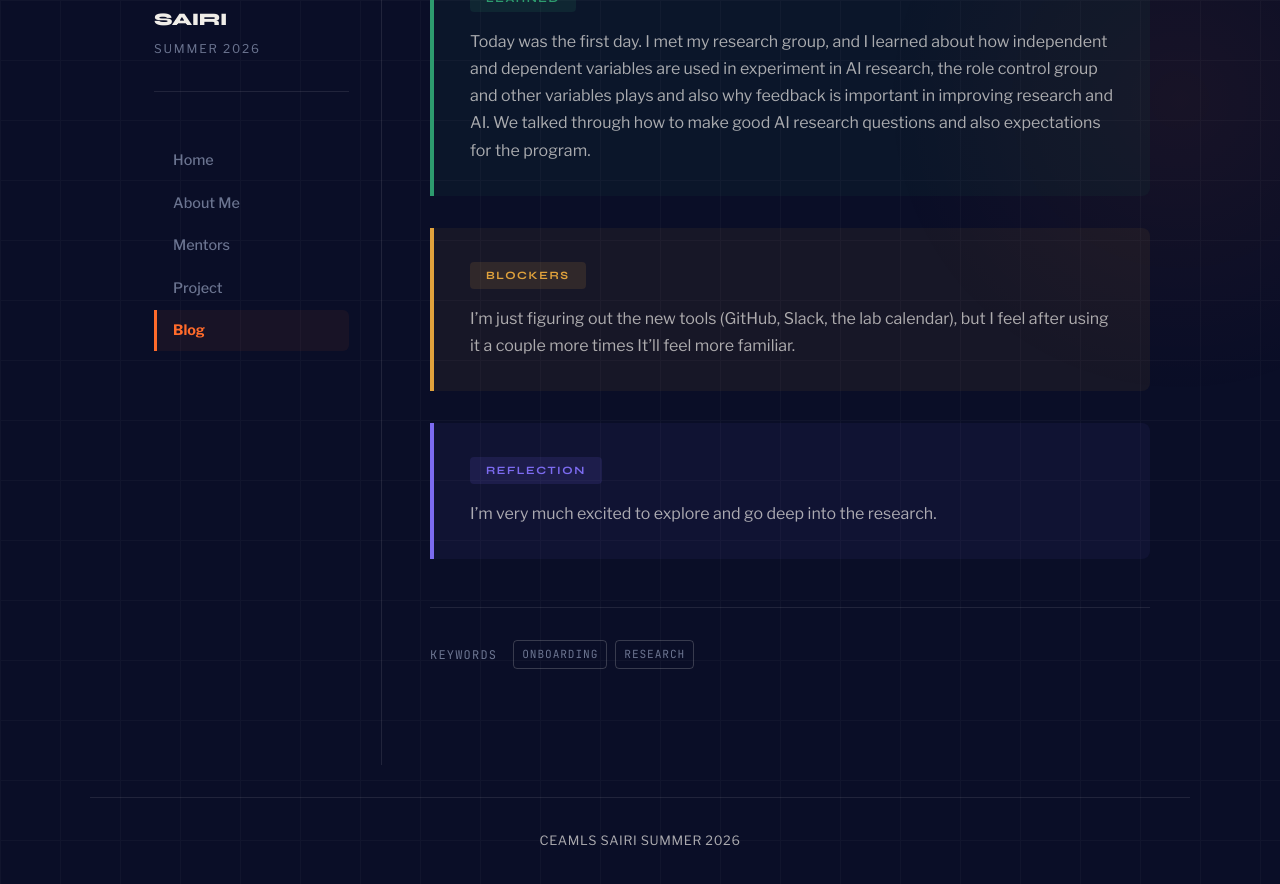
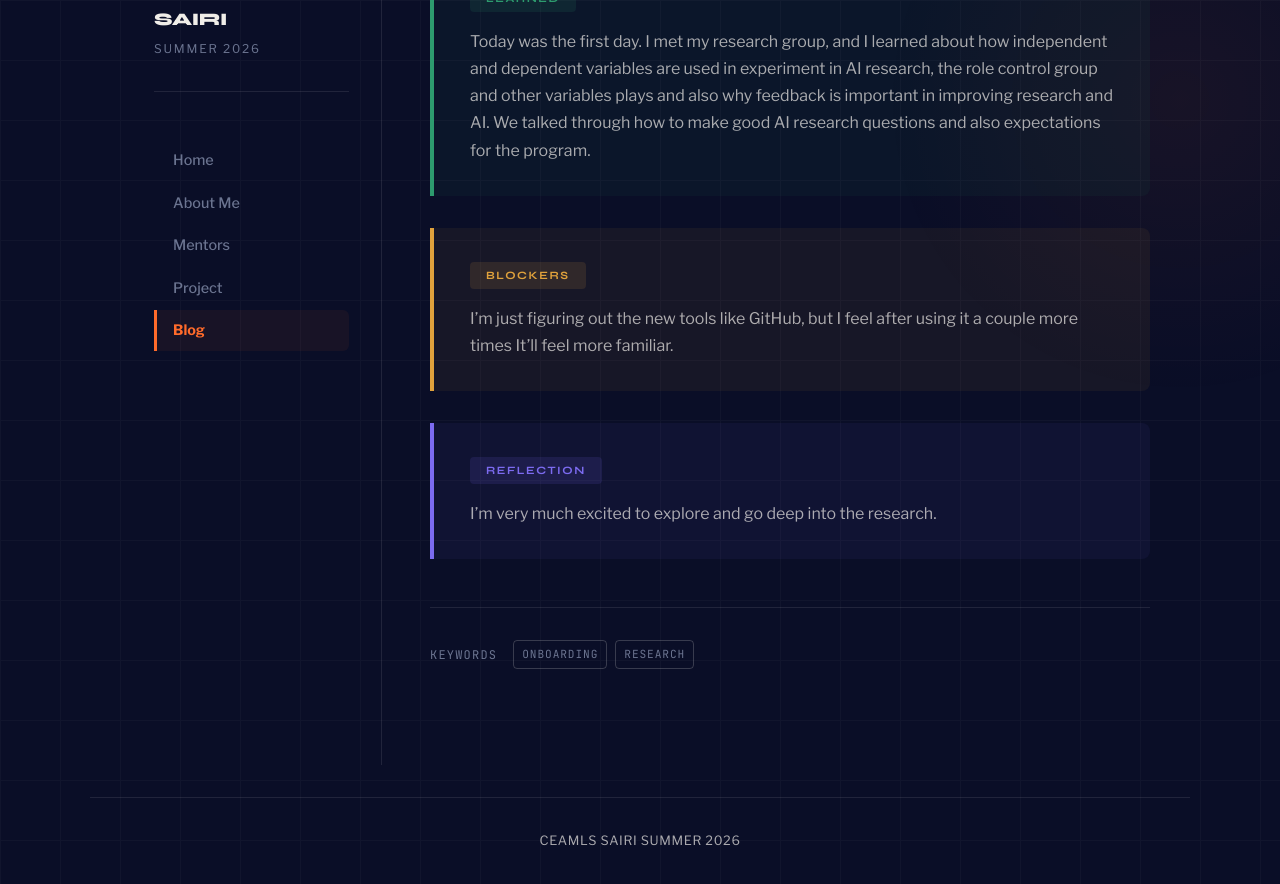
Before and after one commit to stephanieegwuchukwu-ai/stephanieegwuchukwu-aiceamls26.github.io, a Jekyll site: the page built from _posts/2026-06-01-day-1.md, in a window 1280 px wide and 900 px high, scrolled down 430 px. Shown: the top 884 px of the window. Built offline with Jekyll 4.4.1, drawn with Linux system fonts in a browser that asks for light colours.

Commit message:
Update 2026-06-01-day-1.md

```diff
--- a/_posts/2026-06-01-day-1.md
+++ b/_posts/2026-06-01-day-1.md
@@ -9,7 +9,7 @@ what_i_learned: |
   Today was the first day. I met my research group, and I learned about how independent and dependent variables are used in experiment in AI research, the role control group and other variables plays and also why feedback is important in improving research and AI. We talked through how to make good AI research questions and also expectations for the program.
 
 blockers: |
-  I'm just figuring out the new tools (GitHub, Slack, the lab calendar), but I feel after using it a couple more times It'll feel more familiar.
+  I'm just figuring out the new tools like GitHub, but I feel after using it a couple more times It'll feel more familiar.
 
 reflection: |
   I'm very much excited to explore and go deep into the research.
```
